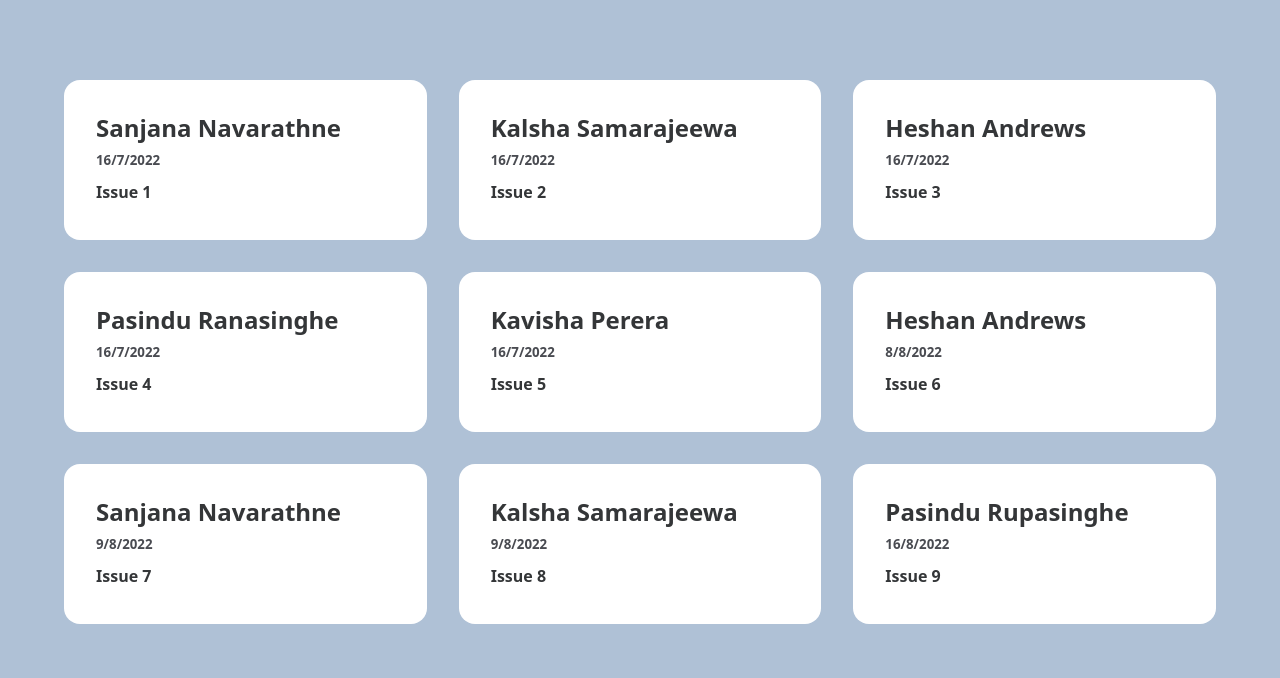
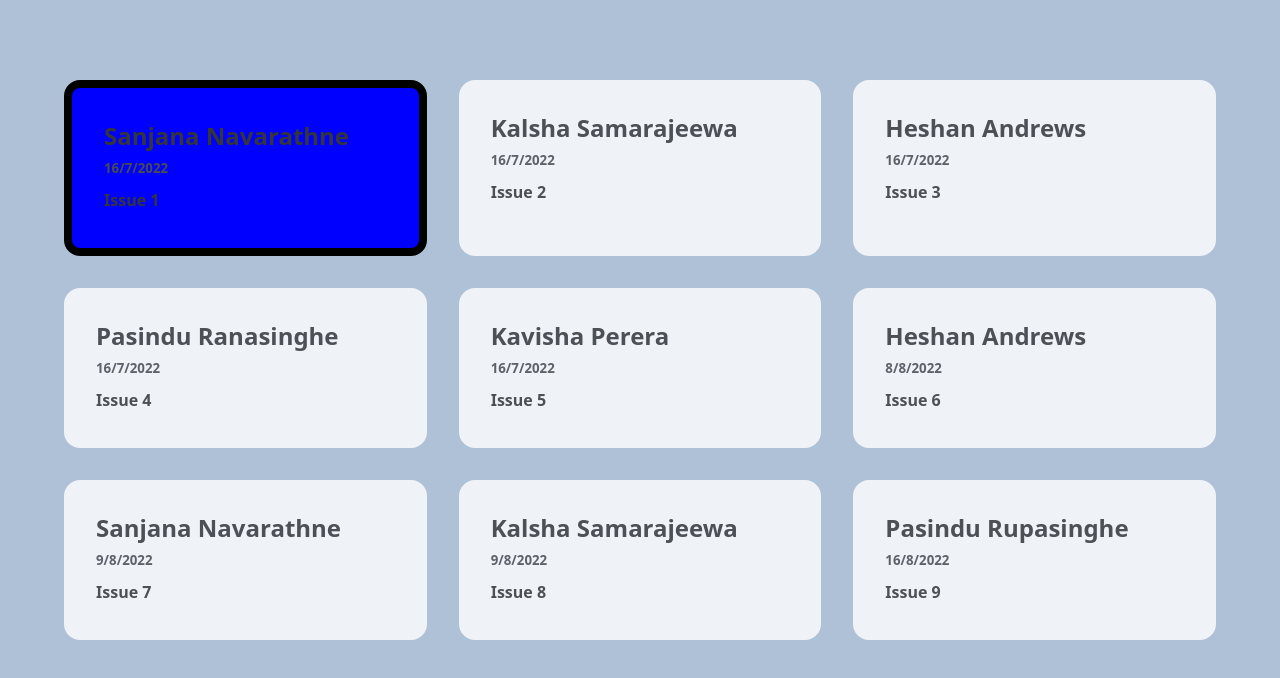
Before and after one commit to we-huddle/test-repository-, a React app: page / in a window 1280 px wide. In both pictures the pointer is over the element 245 px from the left and 160 px from the top of the page. Built offline with nearby package versions, Linux system fonts and the light colour scheme.

Commit message:
styling PR cards on hover (#19)

```diff
--- a/src/index.css
+++ b/src/index.css
@@ -29,8 +29,15 @@ body{
     border-radius: 1rem;
     padding: 2rem;
     line-height: 2em;
+    opacity: 80%;
 }
 
 .PRCard h5{
     color: #494B51;
 }
+
+.PRCard:hover {
+    border: 8px solid black;
+    background-color: blue;
+    opacity: 100%;
+}
```
